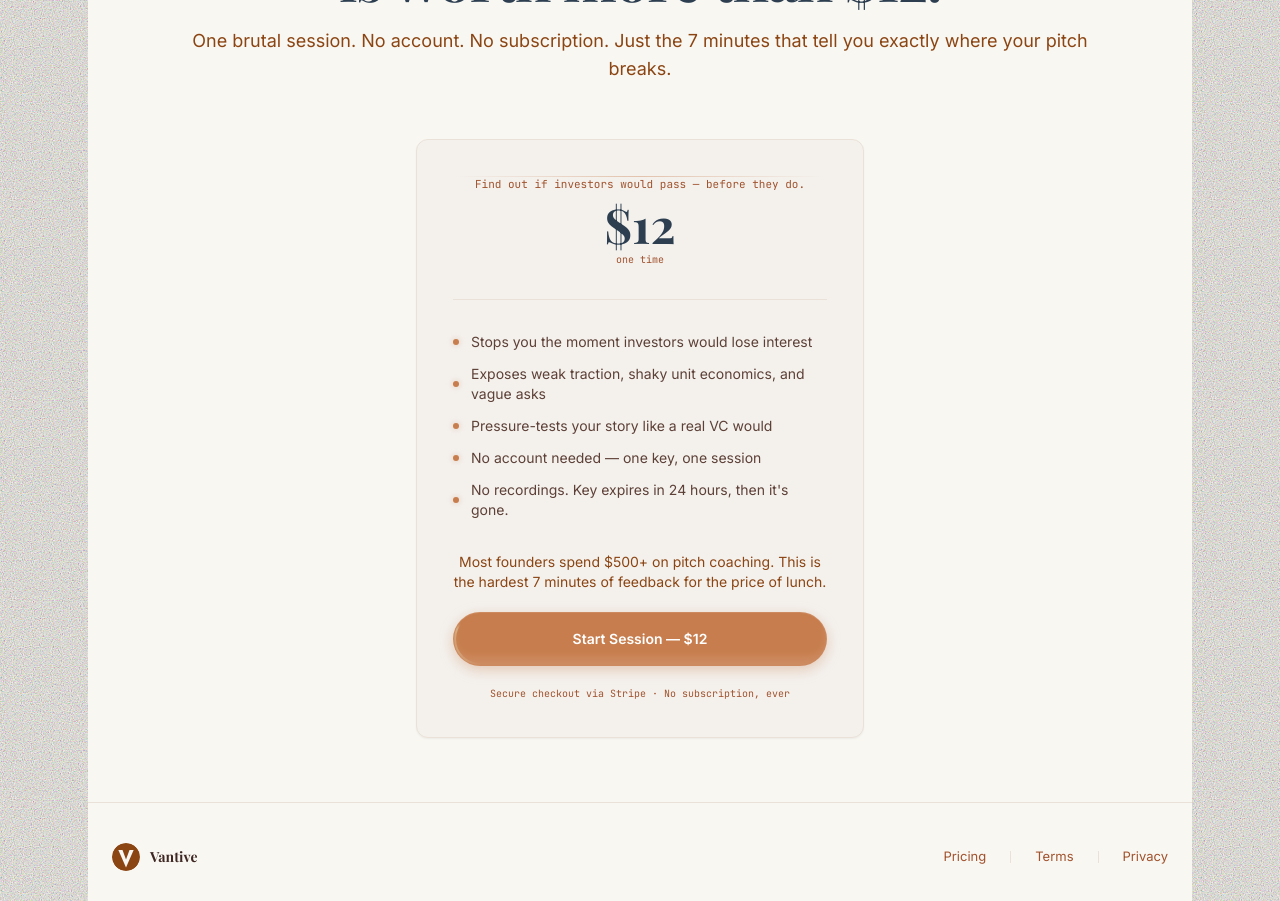
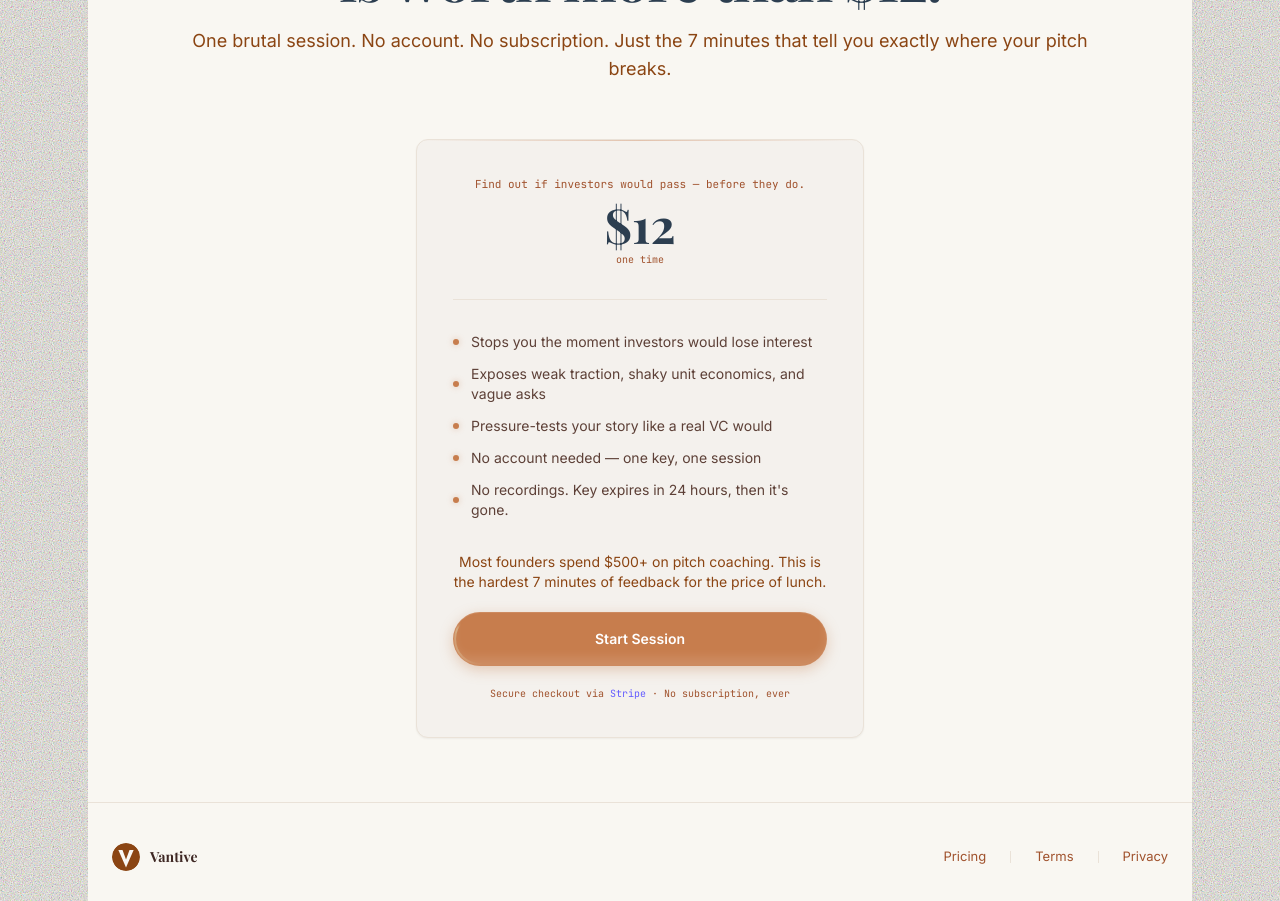
Before and after one commit to cutmob/VC-INTERVIEW-COACH, a Next.js app: page /pricing in a window 1280 px wide. Shown: the part 320-1221 px from the top of the page. Built offline with nearby package versions, Linux system fonts and the light colour scheme.

Commit message:
style: add Stripe brand purple color, fix pricing card top glow alignment, simplify button label

```diff
--- a/app/pricing/page.tsx
+++ b/app/pricing/page.tsx
@@ -35,17 +35,7 @@ export default function PricingPage() {
           </div>
 
           <div className="mx-auto w-full max-w-md">
-            <SpotlightCard className="flex-col !items-stretch p-5 sm:p-9 bg-wood-100 border-wood-200 shadow-sm dark:bg-white/[0.04] dark:border-white/10 dark:shadow-none" spotlightColor="rgba(199, 125, 77, 0.06)">
-              {/* Top glow */}
-              <div
-                className="pointer-events-none absolute inset-x-0 top-0 h-px"
-                style={{ background: "linear-gradient(90deg, transparent, var(--top-glow, rgba(199,125,77,0.4)), transparent)" }}
-              />
-              <div
-                className="pointer-events-none absolute inset-x-0 top-0 h-px hidden dark:block"
-                style={{ background: "linear-gradient(90deg, transparent, rgba(196,122,74,0.6), transparent)" }}
-              />
-
+            <SpotlightCard className="flex-col !items-stretch p-5 sm:p-9 bg-wood-100 border-wood-200 shadow-sm dark:bg-white/[0.04] dark:border-white/10 dark:shadow-none" spotlightColor="rgba(199, 125, 77, 0.06)" showTopGlow>
               <div className="mb-8 flex flex-col items-center border-b border-wood-200 pb-8 dark:border-white/[0.07]">
                 <p className="mb-2 font-mono text-[11px] text-wood-500 dark:text-[#524E4B]">Find out if investors would pass — before they do.</p>
                 <span className="font-display text-5xl font-bold text-wood-900 dark:text-wood-900">$12</span>
@@ -65,10 +55,10 @@ export default function PricingPage() {
                 Most founders spend $500+ on pitch coaching. This is the hardest 7 minutes of feedback for the price of lunch.
               </p>
 
-              <CtaButton label="Start Session — $12" />
+              <CtaButton label="Start Session" />
 
               <p className="mt-5 text-center font-mono text-[10px] text-wood-500 dark:text-[#524E4B]">
-                Secure checkout via Stripe &middot; No subscription, ever
+                Secure checkout via <span className="text-[#635BFF]">Stripe</span> &middot; No subscription, ever
               </p>
             </SpotlightCard>
           </div>
--- a/app/privacy/page.tsx
+++ b/app/privacy/page.tsx
@@ -16,7 +16,7 @@ export default function PrivacyPage() {
             title: "2. Payment Information",
             content: (
                 <p>
-                    Your payment information is processed entirely by Stripe. We do not store or process your sensitive credit card details on our servers. Stripe acts as our merchant of record and maintains its own secure compliance posture.
+                    Your payment information is processed entirely by <span className="text-[#635BFF]">Stripe</span>. We do not store or process your sensitive credit card details on our servers. <span className="text-[#635BFF]">Stripe</span> acts as our merchant of record and maintains its own secure compliance posture.
                 </p>
             ),
         },
--- a/components/ui/spotlight-card.tsx
+++ b/components/ui/spotlight-card.tsx
@@ -6,10 +6,12 @@ export const SpotlightCard = ({
     children,
     className = "",
     spotlightColor = "rgba(255, 255, 255, 0.15)",
+    showTopGlow = false,
 }: {
     children: React.ReactNode;
     className?: string;
     spotlightColor?: string;
+    showTopGlow?: boolean;
 }) => {
     const divRef = useRef<HTMLDivElement>(null);
     const [isFocused, setIsFocused] = useState(false);
@@ -56,6 +58,19 @@ export const SpotlightCard = ({
                 className
             )}
         >
+            {/* Top glow line */}
+            {showTopGlow && (
+                <>
+                    <div
+                        className="pointer-events-none absolute inset-x-0 top-0 h-px z-20"
+                        style={{ background: "linear-gradient(90deg, transparent, rgba(199,125,77,0.4), transparent)" }}
+                    />
+                    <div
+                        className="pointer-events-none absolute inset-x-0 top-0 h-px z-20 hidden dark:block"
+                        style={{ background: "linear-gradient(90deg, transparent, rgba(196,122,74,0.6), transparent)" }}
+                    />
+                </>
+            )}
             <div
                 className="pointer-events-none absolute -inset-px transition duration-300 opacity-0"
                 style={{
```
